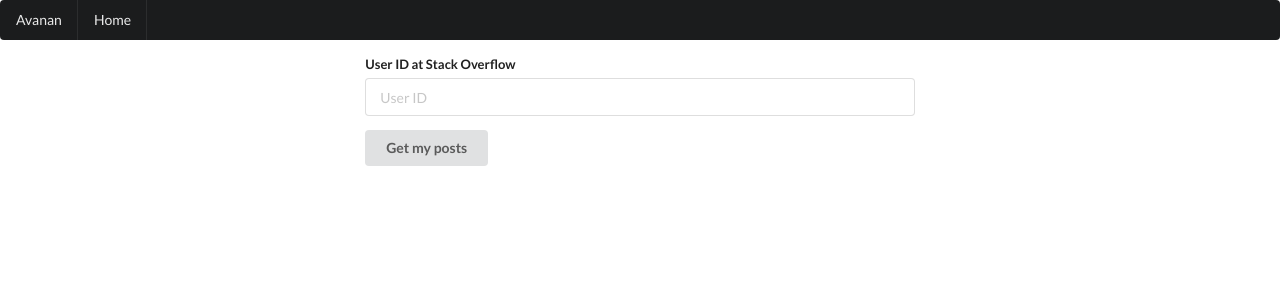
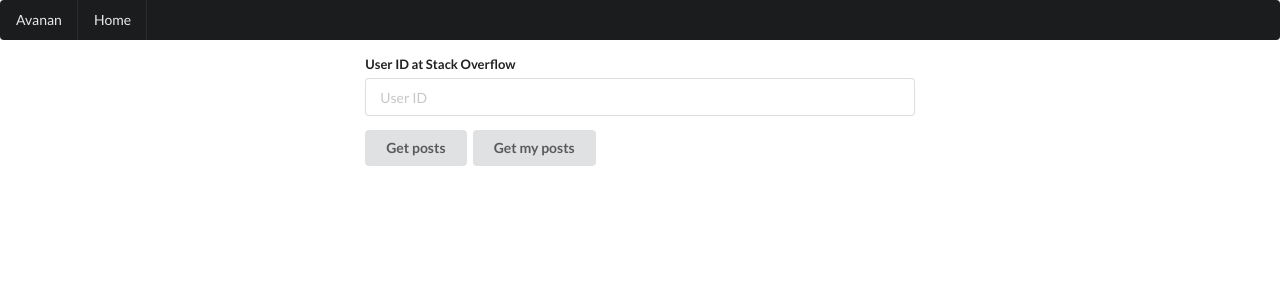
Before and after one commit to solartune/stackoverflow_data, a Django app: page / in a window 1280 px wide. Shown: the top 300 px of the page. Run offline with Django 3.2, Linux system fonts and the light colour scheme.

Commit message:
add social atuh and support oauth2

```diff
--- a/config/urls.py
+++ b/config/urls.py
@@ -20,4 +20,6 @@ urlpatterns = [
     url(r'^admin/', admin.site.urls),
     url(r'^', include('project.apps.core.urls')),
 
+    url('', include('social_django.urls', namespace='social'))
+
 ]
--- a/project/apps/core/urls.py
+++ b/project/apps/core/urls.py
@@ -1,6 +1,6 @@
 from django.conf.urls import url
 
-from project.apps.core.views import HomeView, PostListView
+from project.apps.core.views import HomeView, PostListView, MyPostListView
 
 urlpatterns = [
     url(r'^$', HomeView.as_view(), name='home'),
@@ -8,6 +8,6 @@ urlpatterns = [
         r'^user/(?P<user_id>[0-9]+)/posts/$',
         PostListView.as_view(), name='post_list'
     ),
-
+    url(r'^user/me/posts/$', MyPostListView.as_view(), name='my_post_list'),
 
 ]
--- a/project/apps/core/views.py
+++ b/project/apps/core/views.py
@@ -1,6 +1,7 @@
-from django.views.generic import TemplateView, ListView
+from django.views.generic import TemplateView
 from django.urls import reverse
 from django.views.generic.edit import FormMixin
+from django.conf import settings
 
 import requests
 
@@ -8,6 +9,8 @@ from .utils import pagination
 from .forms import UserForm
 import logging
 logger = logging.getLogger('backend')
+
+POSTS_PER_PAGE = 12
 
 
 class HomeView(FormMixin, TemplateView):
@@ -31,6 +34,7 @@ class PostListView(TemplateView):
 
     def get_context_data(self, **kwargs):
         context = super().get_context_data(**kwargs)
+        logger.info(dir(self.request.user))
         page = self.request.GET.get("page", 1)
         user_id = kwargs.get('user_id')
 
@@ -39,6 +43,39 @@ class PostListView(TemplateView):
         params = {'site': 'stackoverflow', 'sort': 'creation', 'order': 'desc'}
         response = requests.get(url, params=params)
         posts = response.json()['items']
-        context['posts'] = pagination(queryset=posts, per_page=12, page=page)
+        context['posts'] = pagination(
+            queryset=posts, per_page=POSTS_PER_PAGE, page=page)
+        return context
 
+
+class MyPostListView(TemplateView):
+    template_name = 'core/post_list.html'
+
+    def get_context_data(self, **kwargs):
+        context = super().get_context_data(**kwargs)
+        page = self.request.GET.get("page", 1)
+        user = self.request.user
+        if not user.is_authenticated() or not user.social_auth:
+            return context
+
+        social_user = user.social_auth.filter(provider='stackoverflow').first()
+        if not social_user:
+            return context
+
+        access_token = social_user.extra_data.get('access_token')
+        if not access_token:
+            return context
+
+        url = 'https://api.stackexchange.com/2.2/me/posts'
+        params = {
+            'site': 'stackoverflow', 'access_token': access_token,
+            'key': settings.SOCIAL_AUTH_STACKOVERFLOW_API_KEY
+        }
+        response = requests.get(url, params=params)
+        posts = response.json()
+        logger.info(posts)
+        response = requests.get(url, params=params)
+        posts = response.json()['items']
+        context['posts'] = pagination(
+            queryset=posts, per_page=POSTS_PER_PAGE, page=page)
         return context
--- a/project/templates/core/home.html
+++ b/project/templates/core/home.html
@@ -13,7 +13,8 @@
     <input type="number" name="user_id" placeholder="User ID">
   </div>
 
-  <button class="ui button" type="submit">Get my posts</button>
+  <button class="ui button" type="submit">Get posts</button>
+  <a href="{% url "social:begin" "stackoverflow" %}" class="ui button">Get my posts</a>
 </form>
 </div>
 
--- a/requirements.txt
+++ b/requirements.txt
@@ -7,5 +7,7 @@ nose-progressive
 Werkzeug
 gunicorn
 ipython
+requests
+social-auth-app-django
 
 django-debug-toolbar
```
Also changed, not shown: config/settings.py (+15 -0 lines).
